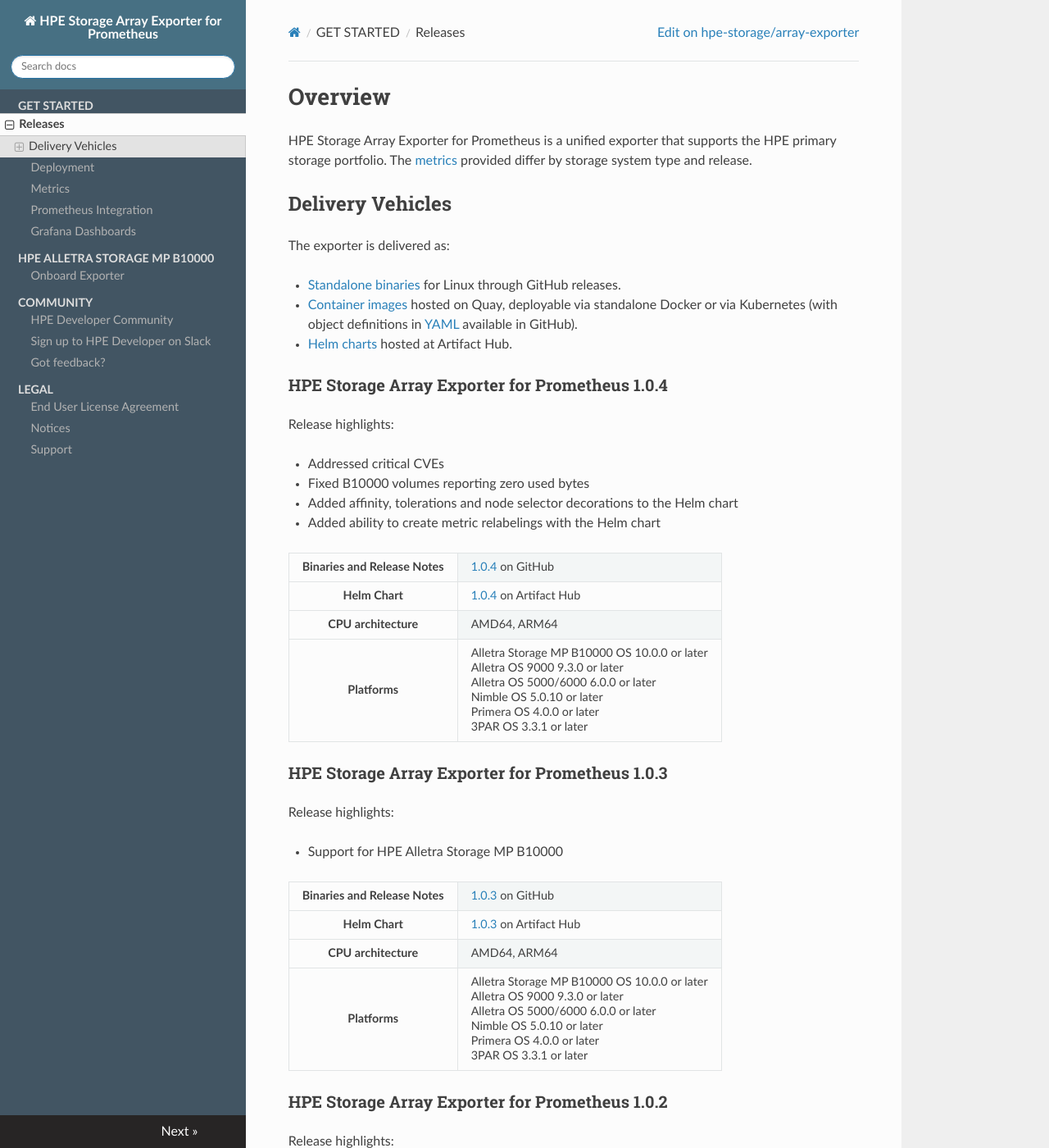
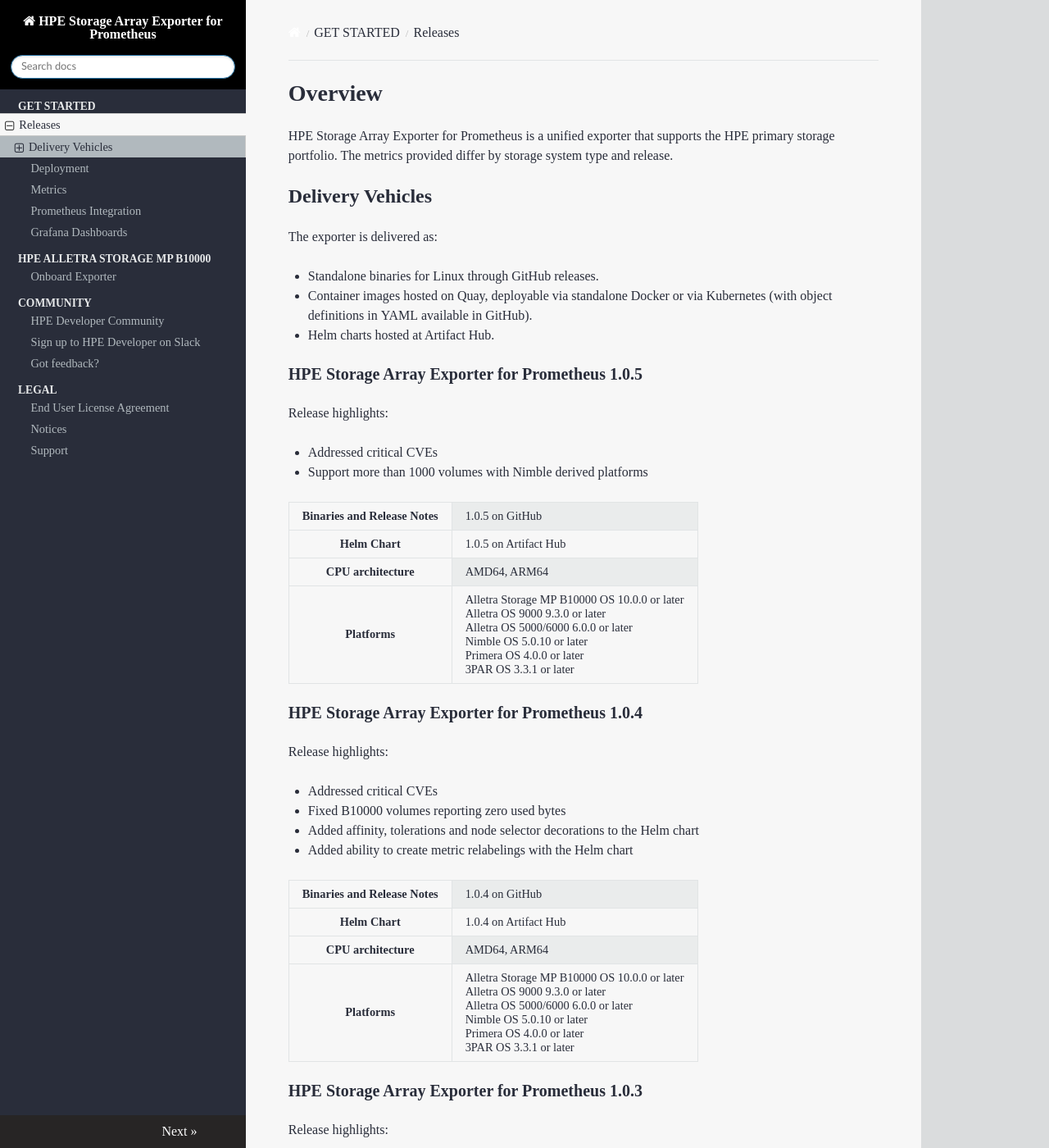
Before and after one commit to hpe-storage/array-exporter, an MkDocs documentation site: the page built from docs/releases/index.md, in a window 1280 px wide and 1400 px high. Shown: the whole window at 82% size. Built offline with MkDocs 1.6.1, drawn with Linux system fonts in a browser that asks for light colours; nearby versions of some CDN libraries; some web fonts are replaced; some of the changed text lies outside the part shown.

Commit message:
v1.0.5 build
Signed-off-by: Michael Mattsson <michael.mattsson@gmail.com>

```diff
--- a/docs/css/hpedev.css
+++ b/docs/css/hpedev.css
@@ -1,93 +1,249 @@
+@font-face {
+    font-family: 'HPE Graphik Regular';
+    src: url('https://scod.hpedev.io/css/HPE Graphik-Regular.otf');
+}
+
+@font-face {
+    font-family: 'HPE Graphik Bold';
+    src: url('https://scod.hpedev.io/css/HPE Graphik-Bold.otf');
+}
+
+@font-face {
+    font-family: 'HPE Graphik Semibold';
+    src: url('https://scod.hpedev.io/css/HPE Graphik-Semibold.otf');
+}
+
+@font-face {
+    font-family: 'HPE Graphik Medium';
+    src: url('https://scod.hpedev.io/css/HPE Graphik-Medium.otf');
+}
+
+@font-face {
+    font-family: 'HPE Simple Regular';
+    src: url('https://scod.hpedev.io/css/HPESimple-Regular.otf');
+}
+
+body {
+	font-family: HPE Graphik Regular;
+	font-weight: 400;
+        color: #292D3A; /* HPE primary Midnight */
+	min-height: 100%;
+}
+
+.wy-nav-content {
+	margin: 0;
+	background: #F7F7F7;
+	max-width: 824px;
+}
+
+.toc a, .toc a:hover {
+	font-family: HPE Graphik Regular;
+}
+
+.logo a, .logo a:hover, .logo a:visited {
+	font-family: HPE Graphik Medium;
+	font-weight: normal;
+	color: #fff;
+}
+
+a, a:visited, a:hover {
+        color: #292D3A; /* HPE primary Midnight */
+        text-decoration: none;
+	font-family: HPE Graphik Bold;
+}
+
+/* preformatted and tt */
+.rst-content code, .rst-content tt, code, .rst-content .admonition code {
+	white-space: nowrap;
+	max-width: 100%;
+	background: #E6E8E9;
+	border: 2px solid #E6E8E9;
+	font-size: 100%;
+	padding: 5 5px;
+	font-family: HPE Simple Regular;
+	color: #292D3A;
+	overflow-x: auto;
+}
+
+.rst-content pre code {
+	white-space: pre;
+	word-wrap: normal;
+	display: block;
+	padding: 12px;
+	font-size: 100%;
+	background: #fff;
+}
+
+/* headers */
+.rst-content .toctree-wrapper > p.caption, h1, h2, h3, h4, h5, h6, legend {
+	margin-top: 0;
+	font-family: HPE Graphik Semibold;
+}
+
+/* nav */
 .wy-side-nav-search, .wy-nav-top {
-    background: #477083;
+	background: #000000; /* HPE primary Black */
 }
+
 .wy-nav-side {
     width: 300px;
-    background: #425563;
+    background: #292D3A; /* HPE primary Midnight */
+    color: #ff0000;
+}
+
+.wy-body-for-nav {
+    background: #E6E8E9; /* HPE Cloud */
 }
 
 .wy-menu-vertical a:hover {
-    background-color: #00b388;
-    color: #fff;
+    background-color: #535C66; /* HPE Carbon */
+    color: #FFFFFF;
 }
 
-.wy-menu-vertical span {
-    font-weight: bold;
-    font-size: 105%;
-    color: #ddd;
+.wy-menu-vertical li.current > a, .wy-menu-vertical li.on a {
+	font-weight: normal;
 }
 
 .wy-menu-vertical a {
-    line-height: 100%;
-    padding-left: 2.6em;
-    color: #b3b3b3;
+	line-height: 100%;
+	padding-left: 2.6em;
+	color: #B1B9BE; /* HPE Slate */
+	text-decoration: none;
+	font-family: HPE Graphik Regular;
+}
+
+.wy-menu-vertical li.toctree-l1.current > a {
+	border-bottom: 1px solid #c9c9c9;
+	border-top: 1px solid #c9c9c9;
 }
 
 .wy-menu-vertical header, .wy-menu-vertical p.caption {
 	height: 16px;
 	line-height: 16px;
+        color: #E6E8E9; /* HPE Cloud */
+	font-family: HPE Graphik Medium;
 }
 
-/* blue */
+.wy-menu-vertical li button.toctree-expand {
+	color: #B1B9BE; /* HPE Slate */
+}
+
+.wy-menu-vertical li.toctree-l2 button.toctree-expand {
+    	color: #292D3A; /* HPE primary Midnight */
+}
+
+.wy-menu-vertical li.toctree-l3 button.toctree-expand {
+    	color: #292D3A; /* HPE primary Midnight */
+}
+
+.wy-menu-vertical li.current a, li.toctree-l2.current > a, .wy-menu-vertical li.toctree-l2.current li.toctree-l3 > a, .wy-menu-vertical li.toctree-l3.current > a, .wy-menu-vertical li.toctree-l3.current li.toctree-l4 > a {
+    	color: #292D3A; /* HPE primary Midnight */
+	background: #B1B9BE; /* HPE Slate */
+}
+
+.wy-menu-vertical li.toctree-l2.current > a, .wy-menu-vertical li.toctree-l2.current li.toctree-l3 > a {
+	color: #292D3A; /* HPE primary Midnight */
+        background: #B1B9BE; /* HPE Slate */
+}
+.wy-menu-vertical li.current a:hover, li.toctree-l2.current > a:hover {
+    background: #E6E8E9; /* HPE Slate */
+    color: #292D3A; /* HPE primary Midnight */
+}
+
+a.reference.internal.current {
+	font-family: HPE Graphik Regular;
+	font-weight: normal;
+      	background-color: #F7F7F7; /* HPE Cloud */
+    	color: #292D3A; /* HPE primary Midnight */
+}
+
+a.reference.internal {
+	font-weight: normal;
+}
+
+a.reference.external:hover {
+	font-family: HPE Graphik Medium;
+    	background-color: #292D3A; /* HPE primary Midnight */
+}
+
+/* blue 0070F8 */
 .rst-content .note {
-    background: #DBF4FF;
+    background: #DCE9FF;
 }
 .rst-content .note .admonition-title {
-    background-color: #67B2D5;
+	font-family: HPE Graphik Medium;
+	font-weight: normal;
+	background-color: #0070F8;
 }
 .rst-content .seealso {
-    background: #DBF4FF;
+    background: #DCE9FF;
 }
 .rst-content .seealso .admonition-title {
-    background-color: #67B2D5;
+	font-family: HPE Graphik Medium;
+	font-weight: normal;
+    background-color: #0070F8;
 }
 
-/* green */
+/* green 05CC93 */
 .rst-content .tip {
-    background: #DAFFFD;
+    background: #E2F7EF;
 }
 .rst-content .tip .admonition-title {
-    background-color: #00B6AE;
+	font-family: HPE Graphik Medium;
+	font-weight: normal;
+    background-color: #05CC93;
 }
 .rst-content .important {
-    background: #DAFFFD;
+    background: #E2F7EF;
 }
 .rst-content .important .admonition-title {
-    background-color: #00B6AE;
+	font-family: HPE Graphik Medium;
+	font-weight: normal;
+    background-color: #05CC93;
 }
 .rst-content .hint {
-    background: #DAFFFD;
+    background: #E2F7EF;
 }
 .rst-content .hint .admonition-title {
-    background-color: #00B6AE;
+	font-family: HPE Graphik Medium;
+	font-weight: normal;
+    background-color: #05CC93;
 }
 
-/* orange */
+/* orange DEB146 */
 .rst-content .warning {
-    background: #FFE3D7;
+    background: #FAF3E5;
 }
 .rst-content .warning .admonition-title {
-    background-color: #FF9161;
+	font-family: HPE Graphik Medium;
+	font-weight: normal;
+    background-color: #DEB146;
 }
 .rst-content .caution {
-    background: #FFE3D7;
+    background: #FAF3E5;
 }
 .rst-content .caution .admonition-title {
-    background-color: #FF9161;
+	font-family: HPE Graphik Medium;
+	font-weight: normal;
+    background-color: #DEB146;
 }
 
-/* red */
+/* red C64F3A */
 .rst-content .danger {
-    background: #E9E2F0;
+    background: #F7E4E2;
 }
 .rst-content .danger .admonition-title {
-    background-color: #A250F0;
+	font-family: HPE Graphik Medium;
+	font-weight: normal;
+    background-color: #C64F3A;
 }
 .rst-content .error {
-    background: #E9E2F0;
+    background: #F7E4E2;
 }
 .rst-content .error .admonition-title {
-    background-color: #A250F0;
+	font-family: HPE Graphik Medium;
+	font-weight: normal;
+    background-color: #C64F3A;
 }
 
 /* tabbed code fences */
@@ -101,7 +257,7 @@
     position: relative;
     flex-wrap: wrap;
     width: 100%;
-    background-color: #eee;
+    background-color: #E6E8E9; /* HPE Cloud */
     margin-bottom: 25px;
 }
 
@@ -115,13 +271,14 @@
     padding: 0 4px;
     margin: 0 8px;
     cursor: pointer;
-    color: #2980b9;
+    color: #535C66; /* HPE Carbon */
     margin-top: 10px;
 }
 
 .md-fenced-code-tabs input:checked + label {
-    color: #333;
-    font-weight: bold;
+    	color: #292D3A;
+	font-family: HPE Graphik Medium;
+	font-weight: normal;
 }
 
 .md-fenced-code-tabs .code-tabpanel {
@@ -153,3 +310,31 @@
 .wy-table-responsive table td, .wy-table-responsive table th {
 	white-space: normal;
 }
+
+.rst-content table.docutils:not(.field-list) tr:nth-child(2n-1) td, .wy-table-backed, .wy-table-odd td, .wy-table-striped tr:nth-child(2n-1) td {
+	background-color: rgba(230, 232, 233, 75%);
+}
+
+.rst-content table.docutils:not(.field-list) tr:nth-child(2n) td, .wy-table-backed, .wy-table-even td, .wy-table-striped tr:nth-child(2n) td {
+	background-color: #F7F7F7;
+}
+
+.rst-content table.docutils thead th, .rst-content table.field-list thead th, .wy-table thead th {
+	font-family: HPE Graphik Medium;
+	font-weight: normal;
+	background-color: #292D3A;
+	color: #F7F7F7;
+}
+
+.rst-current-version a {
+	font-family: HPE Graphik Regular;
+}
+
+.icon-home {
+	font-family: HPE Graphik Bold;
+        font-weight: normal;
+        color: #fff;
+}
+a.icon.icon-home, a.icon.icon-home:visited, a.icon.icon-home:hover {
+	color: #fff;
+}
--- a/docs/releases/index.md
+++ b/docs/releases/index.md
@@ -9,6 +9,44 @@
 - [Standalone binaries](https://github.com/hpe-storage/array-exporter/releases) for Linux through GitHub releases.
 - [Container images](https://quay.io/repository/hpestorage/array-exporter) hosted on Quay, deployable via standalone Docker or via Kubernetes (with object definitions in [YAML](https://github.com/hpe-storage/co-deployments/tree/master/yaml/array-exporter) available in GitHub).
 - [Helm charts](https://artifacthub.io/packages/helm/hpe-storage/hpe-array-exporter/) hosted at Artifact Hub.
+
+### HPE Storage Array Exporter for Prometheus 1.0.5
+
+Release highlights:
+
+- Addressed critical CVEs
+- Support more than 1000 volumes with Nimble derived platforms
+
+<table>
+ <tr>
+   <th>Binaries and Release Notes</th>
+   <td>
+    <a href="https://github.com/hpe-storage/array-exporter/releases/tag/v1.0.5">1.0.5</a> on GitHub
+   </td>
+ </tr>
+ <tr>
+   <th>Helm Chart</th>
+   <td>
+    <a href="https://artifacthub.io/packages/helm/hpe-storage/hpe-array-exporter/1.0.5">1.0.5</a> on Artifact Hub
+   </td>
+ </tr>
+ <tr>
+   <th>CPU architecture</th>
+   <td>AMD64, ARM64</td>
+ </tr>
+ <tr>
+   <th>Platforms</th>
+   <td>
+     Alletra Storage MP B10000 OS 10.0.0 or later<br />
+     Alletra OS 9000 9.3.0 or later<br />
+     Alletra OS 5000/6000 6.0.0 or later<br />
+     Nimble OS 5.0.10 or later<br />
+     Primera OS 4.0.0 or later<br />
+     3PAR OS 3.3.1 or later
+   </td>
+ </tr>
+</table>
+
 
 ### HPE Storage Array Exporter for Prometheus 1.0.4
 
--- a/mkdocs.yml
+++ b/mkdocs.yml
@@ -7,10 +7,11 @@
   custom_dir: hpe_theme/
 repo_name: 'hpe-storage/array-exporter'
 repo_url: 'https://github.com/hpe-storage/array-exporter'
-copyright: "Copyright 2022-2025 Hewlett Packard Enterprise Development LP"
+copyright: "Copyright 2022-2026 Hewlett Packard Enterprise Development LP"
 extra_css:
   - css/hpedev.css
 use_directory_urls: false
+edit_uri: ''
 markdown_extensions:
   - admonition:
   - toc:
```
Also changed, not shown: docs/deployment/index.md (+2 -2 lines), docs/css/HPE Graphik-Bold.otf (added), docs/css/HPE Graphik-Medium.otf (added), docs/css/HPE Graphik-Regular.otf (added), docs/css/HPE Graphik-Semibold.otf (added), docs/css/HPESimple-Regular.otf (added), 1 other file.
